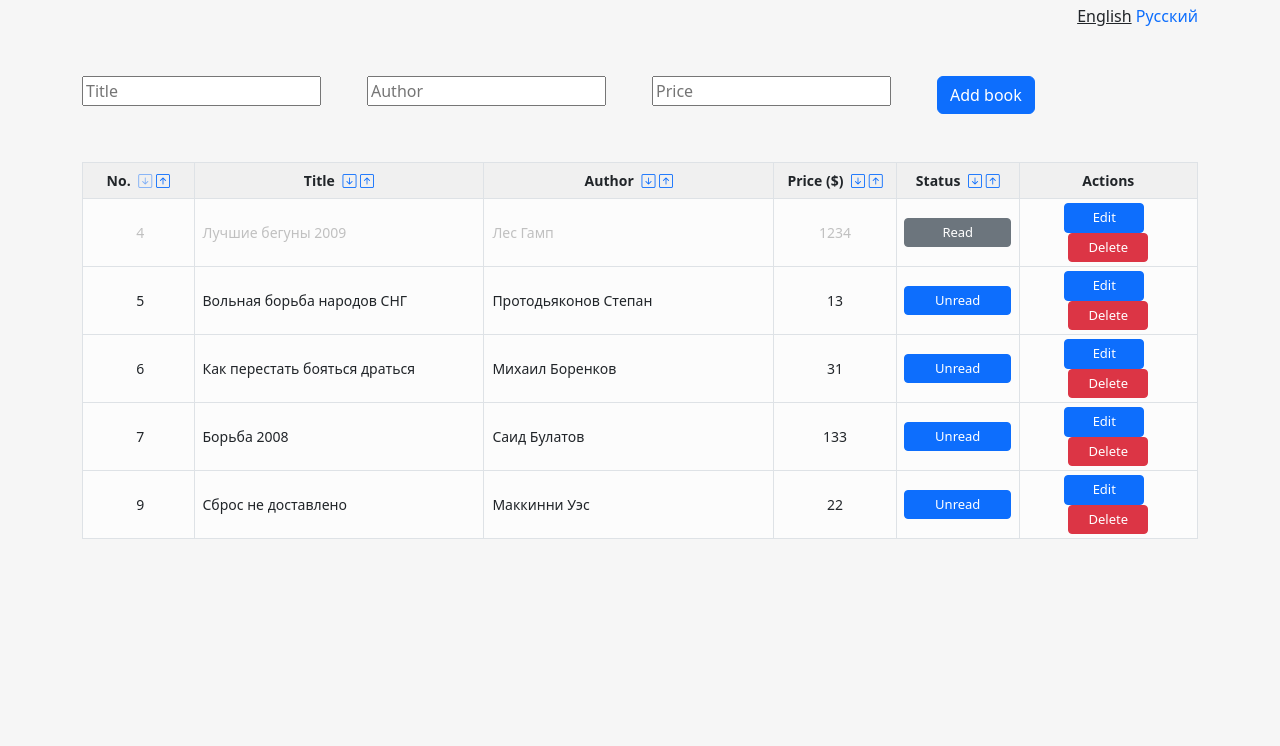
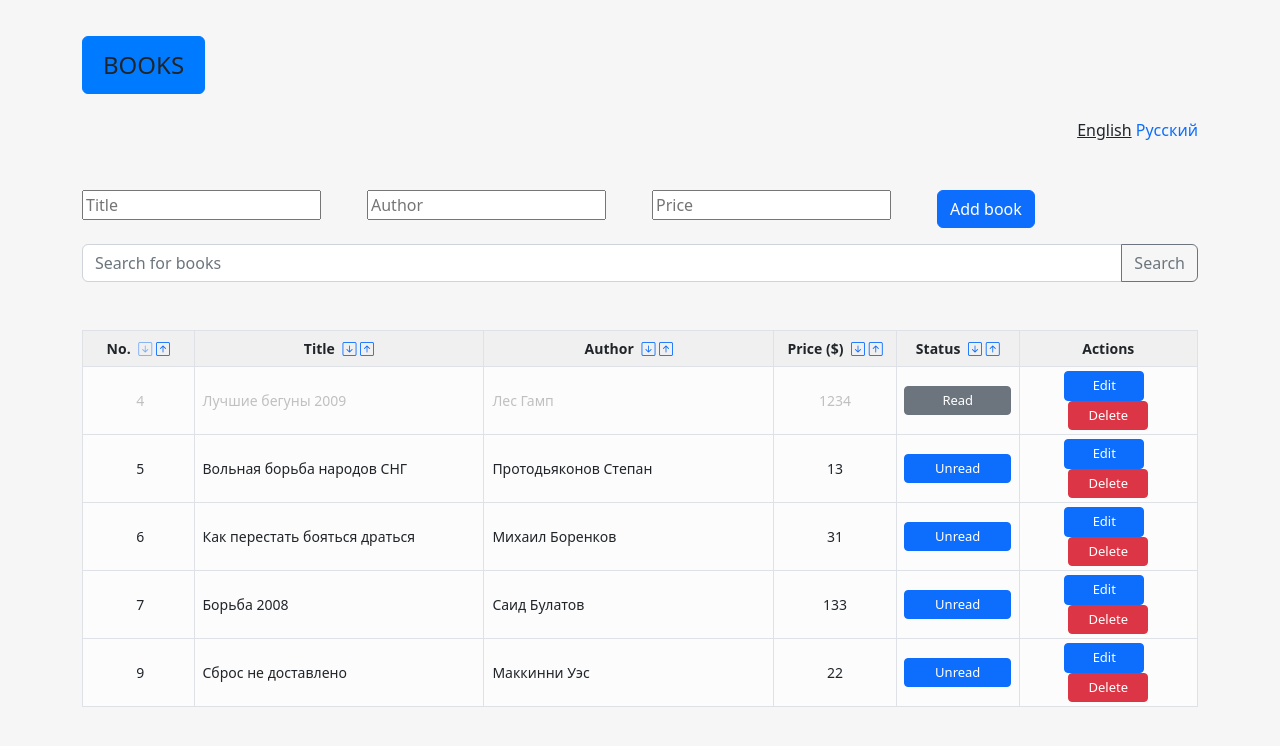
Before and after one commit to fzdaze1/books_test, a Django app: page /en/ in a window 1280 px wide. Shown: the top 746 px of the page. Run offline with Django 4.2, Linux system fonts and the light colour scheme; data comes from the database, SQL or seed files in the repository; parts of the project's set-up code (start-up, migrations or seed data) failed here and were passed over; some libraries are stand-ins or nearby versions.

Commit message:
search_added

```diff
--- a/app/books/forms.py
+++ b/app/books/forms.py
@@ -1,6 +1,7 @@
 from django.forms import ModelForm, CharField, TextInput
 from .models import Book
-from django.utils.translation import gettext_lazy as _  # new
+from django import forms
+from django.utils.translation import gettext_lazy as _
 
 
 class BookCreateForm(ModelForm):
@@ -23,3 +24,14 @@ class BookEditForm(BookCreateForm):
         attrs={"class": "form-control-sm form-control"}))
     price = CharField(required=False, widget=TextInput(
         attrs={"class": "form-control-sm form-control"}))
+
+
+class BookSearchForm(forms.Form):
+    search_query = forms.CharField(
+        required=False,
+        label=_('Search'),
+        widget=forms.TextInput(attrs={
+            'class': 'form-control',
+            'placeholder': _('Введите название, автора или цену')
+        })
+    )
--- a/app/books/urls.py
+++ b/app/books/urls.py
@@ -22,4 +22,5 @@ urlpatterns = [
          update_book_status, name="update_book_status"),
     path(_("book_list_sort/<filter>/<direction>/"),
          book_list_sort, name="book_list_sort"),
+
 ]
--- a/app/books/views.py
+++ b/app/books/views.py
@@ -2,11 +2,12 @@ from django.shortcuts import render, get_object_or_404
 from django.http.response import HttpResponse
 from django.views.decorators.http import require_http_methods
 from django.utils.translation import gettext_lazy as _
+from django.db.models import Q
 
 from django.core.cache import cache
 
 from .models import Book
-from .forms import BookCreateForm, BookEditForm
+from .forms import BookCreateForm, BookEditForm, BookSearchForm
 
 import logging
 
@@ -25,6 +26,12 @@ def delete_cache_keys():
 
 @require_http_methods(['GET'])
 def book_list(request):
+    query = request.GET.get('search_query', '')
+    if query:
+        # Выполняем поиск и возвращаем результаты
+        return search_books(request, query)
+
+    # Кэширование списка книг
     book_list = cache.get_or_set('cached_book_list', Book.objects.all())
     form = BookCreateForm(auto_id=False)
     logger.debug('Book list retrieved from cache')
@@ -99,3 +106,13 @@ def book_list_sort(request, filter, direction):
         f"Book list sorted by {filter} in {direction} order and cached"
     )
     return render(request, 'partial_book_list.html', {'book_list': book_list})
+
+
+def search_books(request, query):
+    form = BookSearchForm(request.GET or None)
+    results = Book.objects.filter(
+        Q(title__icontains=query) |
+        Q(author__icontains=query) |
+        Q(price__icontains=query)
+    )
+    return render(request, 'base.html', {'book_list': results, 'form': form})
--- a/app/django_htmx/settings.py
+++ b/app/django_htmx/settings.py
@@ -41,6 +41,7 @@ INSTALLED_APPS = [
     'django.contrib.sessions',
     'django.contrib.messages',
     'django.contrib.staticfiles',
+    'django.contrib.postgres',
     'books',
     'rosetta',
     'debug_toolbar',
--- a/app/static/base.css
+++ b/app/static/base.css
@@ -1,65 +1,86 @@
-/* Задаёт отступ сверху и цвет страницы. */
 body {
-    /* padding-top: 50px; */
     background-color: rgb(246, 246, 246);
 }
 
-/* Задаёт цвет заголовка таблицы. */
 thead {
     background-color: rgb(240, 240, 240);
 }
 
-/* Задаёт цвет тела таблицы. */
 tbody {
     background-color: rgb(252, 252, 252);
 }
 
-/* Задаёт размер шрифта таблицы. */
+
 td {
     font-size: 14px;
 }
 
-/* Задаёт высоту строки таблицы. */
+
 tr {
     line-height: 26px;
     min-height: 26px;
     height: 26px;
  }
 
-/* Чтобы удалить ошибочное подчеркивание между символами сортировки. */
+
 a {
     text-decoration: none;
 }
 
-/* Задаёт высоту текстовых полей формы редактирования книги. */
  .form-control-sm {
     line-height: 24px;
     min-height: 24px;
     height: 24px;
  }
 
-/* Задаёт цвет шрифта для прочитанной книги. */
+
 .grey-text {
     color: rgb(192, 192, 192);
 }
 
-/* Задаёт ширину кнопок Прочитана и Не прочитана. */
 .status-button {
     width: 107px;
 }
 
-/* Задаёт ширину кнопок Изменить, Удалить, Сохранить и Отменить. */
+
 .any-button {
     width: 80px;
 }
 
-/* Задаёт размер шрифта кнопок в таблице. */
+
 .table-button {
     font-size: 13px;
 }
 
-/* Отключает кнопки сортировки. */
 .disabled-button {
     opacity: 0.5;
     pointer-events: none;
 }
+
+
+.header-button {
+    margin: 20px 0;
+    font-size: 24px;
+    font-weight: bold;
+}
+
+.header-button .btn {
+    padding: 10px 20px;
+    font-size: 24px;
+    text-transform: uppercase;
+}
+
+.header-button a {
+    text-decoration: none;
+    color: inherit;
+}
+
+.header-button .btn-primary {
+    background-color: #007bff;
+    border-color: #007bff;
+}
+
+.header-button .btn-primary:hover {
+    background-color: #0056b3;
+    border-color: #004085;
+}
--- a/app/templates/base.html
+++ b/app/templates/base.html
@@ -8,12 +8,20 @@
     <title>{% block title %}{% trans "Books" %}{% endblock title %}</title>
     <link href="https://cdn.jsdelivr.net/npm/bootstrap@5.2.2/dist/css/bootstrap.min.css" rel="stylesheet" integrity="sha384-Zenh87qX5JnK2Jl0vWa8Ck2rdkQ2Bzep5IDxbcnCeuOxjzrPF/et3URy9Bv1WTRi" crossorigin="anonymous">
     <link rel="stylesheet" href="https://cdn.jsdelivr.net/npm/bootstrap-icons@1.10.3/font/bootstrap-icons.css">
-    <link rel="stylesheet" href="{% static '../static/base.css' %}">
+    <link rel="stylesheet" href="{% static 'base.css' %}">
 </head>
 
 <body hx-headers='{"X-CSRFToken": "{{ csrf_token }}"}'>
 
     <div class="container">
+        <!-- Кнопка "Книги" как заголовок страницы -->
+        <div class="row mt-3">
+            <div class="col">
+                <div class="header-button text-start">
+                    <a href="{% url 'book_list' %}" class="btn btn-primary">{% trans 'Books' %}</a>
+                </div>
+            </div>
+        </div>
         <div class="row text-end mt-1">
             <div class="col">
                 {% get_current_language as LANGUAGE_CODE %}
@@ -33,15 +41,23 @@
                 <!-- Форма для добавления новой книги -->
                 {% include "partial_create_book_form.html" %}
 
+                <!-- Форма поиска книги -->
+                <form method="get" action="{% url 'book_list' %}" class="form-inline mt-3 mb-3">
+                    <div class="input-group">
+                        <input type="text" name="search_query" class="form-control" placeholder="{% trans 'Search for books' %}" aria-label="{% trans 'Search for books' %}" value="{{ request.GET.search_query }}">
+                        <button class="btn btn-outline-secondary" type="submit">{% trans "Search" %}</button>
+                    </div>
+                </form>
+
                 <!-- Таблица книг -->
                 <form class="form-inline">
                 <table class="table table-bordered table-sm mt-5">
                 <!-- Начало кэширования заголовка таблицы -->
                 {% cache 600 table_header LANGUAGE_CODE %}
-		    {% trans "id" as id %}{% trans "title" as title %}
-		    {% trans "author" as author %}{% trans "price" as price %}
+                    {% trans "id" as id %}{% trans "title" as title %}
+                    {% trans "author" as author %}{% trans "price" as price %}
                     {% trans "read" as read %}{% trans "ascend" as ascend %}
-		    {% trans "descend" as descend %}
+                    {% trans "descend" as descend %}
                     <thead>
                         <tr>
                             <!-- Заголовки столбцов таблицы -->
@@ -53,13 +69,13 @@
                                     <a href=""
                                        hx-get="{% url 'book_list_sort' filter=id direction=ascend %}"
                                        hx-target="#book-list"
-                                       hx-swap="innerHTML" >
+                                       hx-swap="innerHTML">
                                         <i class="table-icon bi bi-arrow-down-square ms-1 {% trans 'id-ascend' %} disabled-button"></i>
                                     </a>
                                     <a href=""
                                        hx-get="{% url 'book_list_sort' filter=id direction=descend %}"
                                        hx-target="#book-list"
-                                       hx-swap="innerHTML" >
+                                       hx-swap="innerHTML">
                                         <i class="table-icon bi bi-arrow-up-square {% trans 'id-descend' %}"></i>
                                     </a>
                                 </small>
@@ -72,13 +88,13 @@
                                     <a href=""
                                        hx-get="{% url 'book_list_sort' filter=title direction=ascend %}"
                                        hx-target="#book-list"
-                                       hx-swap="innerHTML" >
+                                       hx-swap="innerHTML">
                                         <i class="table-icon bi bi-arrow-down-square ms-1 {% trans 'title-ascend' %}"></i>
                                     </a>
                                     <a href=""
                                        hx-get="{% url 'book_list_sort' filter=title direction=descend %}"
                                        hx-target="#book-list"
-                                       hx-swap="innerHTML" >
+                                       hx-swap="innerHTML">
                                         <i class="table-icon bi bi-arrow-up-square {% trans 'title-descend' %}"></i>
                                     </a>
                                 </small>
@@ -91,13 +107,13 @@
                                     <a href=""
                                        hx-get="{% url 'book_list_sort' filter=author direction=ascend %}"
                                        hx-target="#book-list"
-                                       hx-swap="innerHTML" >
+                                       hx-swap="innerHTML">
                                         <i class="table-icon bi bi-arrow-down-square ms-1 {% trans 'author-ascend' %}"></i>
                                     </a>
                                     <a href=""
                                        hx-get="{% url 'book_list_sort' filter=author direction=descend %}"
                                        hx-target="#book-list"
-                                       hx-swap="innerHTML" >
+                                       hx-swap="innerHTML">
                                         <i class="table-icon bi bi-arrow-up-square {% trans 'author-descend' %}"></i>
                                     </a>
                                 </small>
@@ -110,13 +126,13 @@
                                     <a href=""
                                        hx-get="{% url 'book_list_sort' filter=price direction=ascend %}"
                                        hx-target="#book-list"
-                                       hx-swap="innerHTML" >
+                                       hx-swap="innerHTML">
                                         <i class="table-icon bi bi-arrow-down-square ms-1 {% trans 'price-ascend' %}"></i>
                                     </a>
                                     <a href=""
                                        hx-get="{% url 'book_list_sort' filter=price direction=descend %}"
                                        hx-target="#book-list"
-                                       hx-swap="innerHTML" >
+                                       hx-swap="innerHTML">
                                         <i class="table-icon bi bi-arrow-up-square {% trans 'price-descend' %}"></i>
                                     </a>
                                 </small>
@@ -129,13 +145,13 @@
                                     <a href=""
                                        hx-get="{% url 'book_list_sort' filter=read direction=descend %}"
                                        hx-target="#book-list"
-                                       hx-swap="innerHTML" >
+                                       hx-swap="innerHTML">
                                         <i class="table-icon bi bi-arrow-down-square ms-1 {% trans 'read-descend' %}"></i>
                                     </a>
                                     <a href=""
                                        hx-get="{% url 'book_list_sort' filter=read direction=ascend %}"
                                        hx-target="#book-list"
-                                       hx-swap="innerHTML" >
+                                       hx-swap="innerHTML">
                                         <i class="table-icon bi bi-arrow-up-square {% trans 'read-ascend' %}"></i>
                                     </a>
                                 </small>
@@ -154,7 +170,11 @@
                 <!-- Конец кэширования заголовка таблицы -->
                     <!-- Список книг -->
                     <tbody id="book-list">
-                        {% include "partial_book_list.html" %}
+                        {% if request.GET.search_query %}
+                            {% include "partial_book_search.html" %}
+                        {% else %}
+                            {% include "partial_book_list.html" %}
+                        {% endif %}
                     </tbody>
 
                 </table>
--- /dev/null
+++ b/app/templates/partial_book_search.html
@@ -0,0 +1,3 @@
+{% for book in book_list %}
+    {% include "partial_book_detail.html" %}
+{% endfor %}
```
